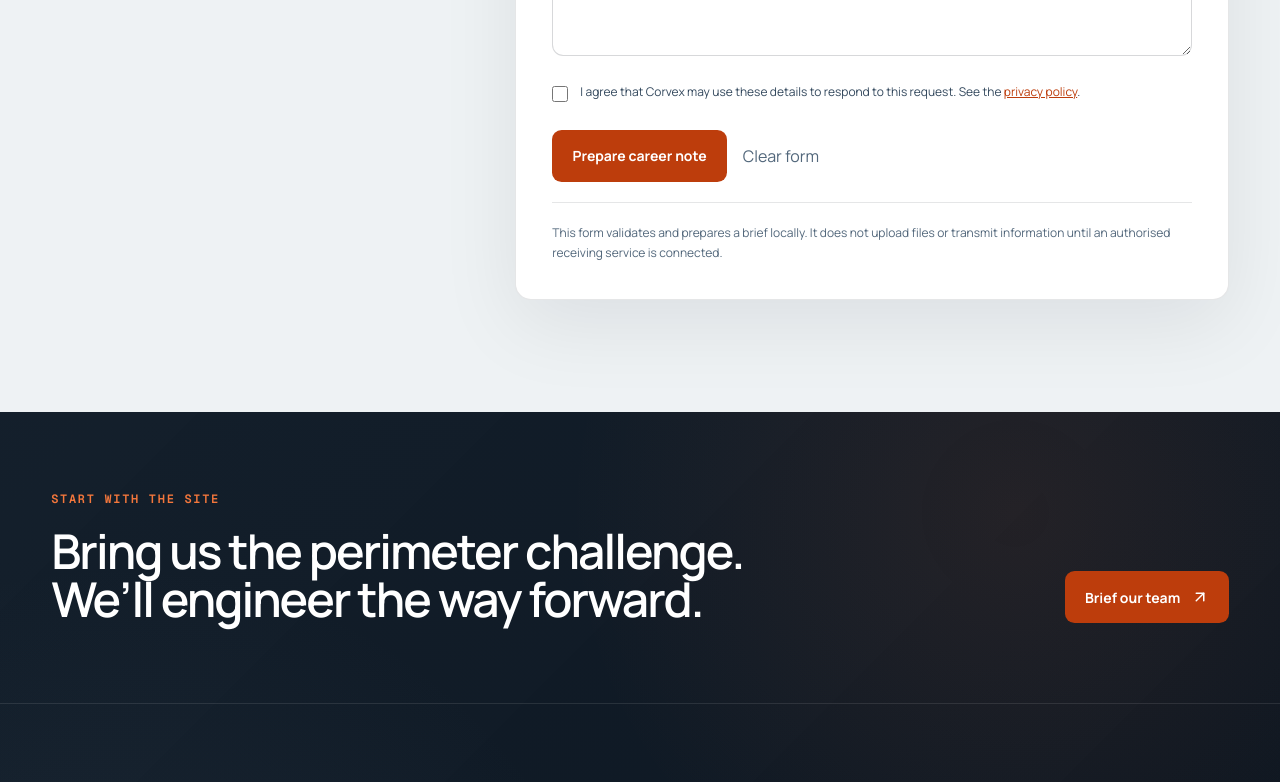
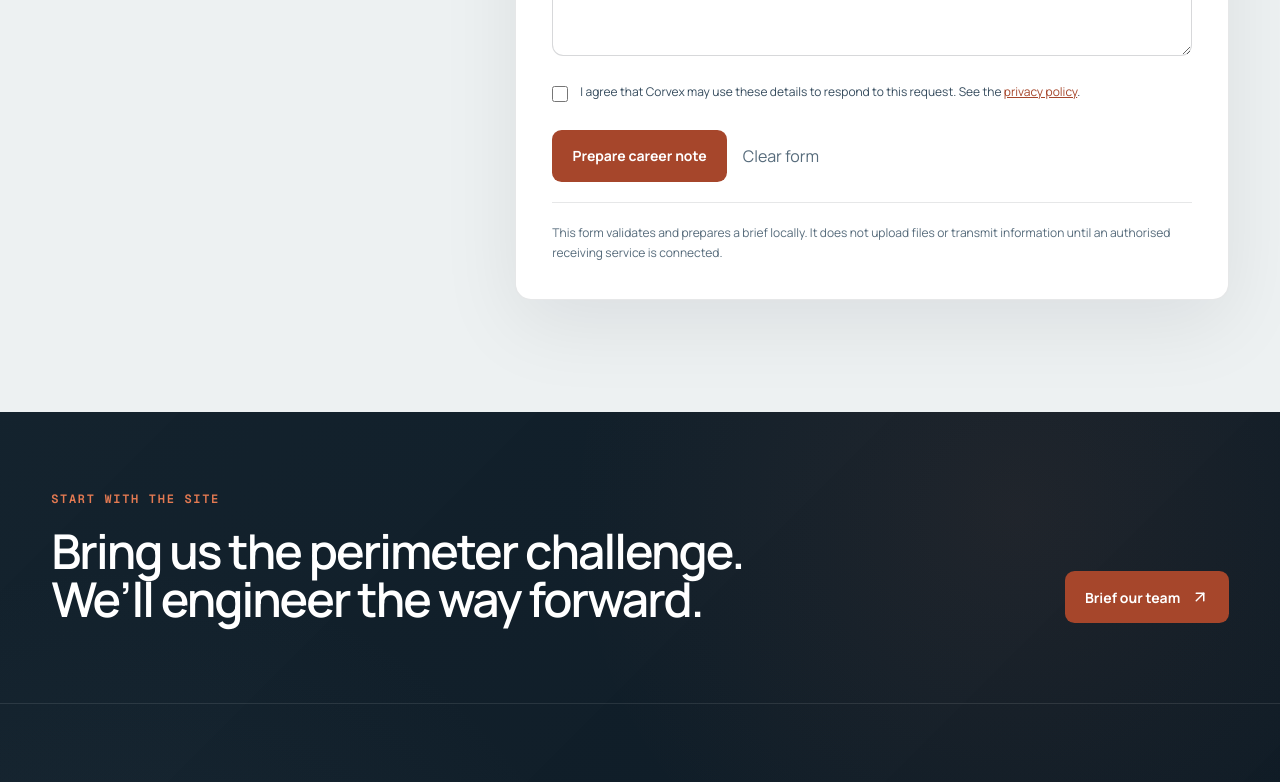
Before and after one commit to nanxqurilo-dev/wire-user, a Next.js app: page /careers in a window 1280 px wide. Shown: the part 2000-2782 px from the top of the page. Built offline with nearby package versions, Linux system fonts and the light colour scheme; no server answers.

Commit message:
color theme

```diff
--- a/app/globals.css
+++ b/app/globals.css
@@ -1,17 +1,17 @@
 @import "tailwindcss";
 
 @theme inline {
-  --color-ink-950: #08111c;
-  --color-navy-900: #0c1a29;
-  --color-navy-800: #13283c;
-  --color-slate-700: #33485d;
-  --color-slate-500: #52677b;
-  --color-steel-300: #b7c1ca;
-  --color-mist-100: #eef2f4;
-  --color-paper-50: #f8f9f7;
-  --color-signal-600: #bd3d0c;
-  --color-signal-500: #f4773c;
-  --color-signal-200: #ffc3a6;
+  --color-ink-950: #0a1722;
+  --color-navy-900: #0e1d29;
+  --color-navy-800: #172d3c;
+  --color-slate-700: #354b5d;
+  --color-slate-500: #566b7b;
+  --color-steel-300: #bdc8cf;
+  --color-mist-100: #edf1f2;
+  --color-paper-50: #faf9f6;
+  --color-signal-600: #a6462b;
+  --color-signal-500: #e47a52;
+  --color-signal-200: #f3c1ad;
   --color-success-600: #287a56;
   --color-danger-600: #b93838;
   --font-sans: var(--font-manrope);
@@ -29,7 +29,7 @@
 html { scroll-behavior: smooth; scroll-padding-top: calc(var(--header-height) + 1.5rem); }
 body {
   min-height: 100svh; display: flex; flex-direction: column; margin: 0;
-  background: #f8f9f7; color: #08111c;
+  background: #faf9f6; color: #0a1722;
   font-family: var(--font-manrope), system-ui, sans-serif;
   text-rendering: optimizeLegibility; -webkit-font-smoothing: antialiased;
 }
@@ -39,8 +39,8 @@ button, a, input, textarea, select { font: inherit; }
 }
 button, a { -webkit-tap-highlight-color: transparent; }
 button:not(:disabled), a[href], select { cursor: pointer; }
-::selection { background: #f4773c; color: #08111c; }
-:focus-visible { outline: 3px solid #f4773c; outline-offset: 3px; }
+::selection { background: #e47a52; color: #0a1722; }
+:focus-visible { outline: 3px solid #e47a52; outline-offset: 3px; }
 
 .container-shell {
   width: min(100%, calc(var(--container) + (var(--page-gutter) * 2)));
@@ -60,43 +60,43 @@ button:not(:disabled), a[href], select { cursor: pointer; }
 .button:hover { transform: translateY(-2px); box-shadow: 0 10px 28px rgb(8 17 28 / 0.14); }
 .button:active { transform: translateY(0) scale(.985); box-shadow: none; }
 .button:disabled { cursor: not-allowed; transform: none; box-shadow: none; }
-.button-primary { background: #bd3d0c; color: white; }
-.button-primary:hover { background: #9f3007; }
-.button-light { border-color: #fff; background: #fff; color: #08111c; }
-.button-light:hover { border-color: #eef2f4; background: #eef2f4; color: #08111c; }
+.button-primary { background: #a6462b; color: white; }
+.button-primary:hover { background: #8e3922; }
+.button-light { border-color: #fff; background: #fff; color: #0a1722; }
+.button-light:hover { border-color: #edf1f2; background: #edf1f2; color: #0a1722; }
 .bg-signal-600 .button.bg-white {
   border-color: #fff;
   background: #fff;
-  color: #08111c !important;
+  color: #0a1722 !important;
 }
 .bg-signal-600 .button.bg-white:hover {
-  border-color: #eef2f4;
-  background: #eef2f4;
-  color: #08111c !important;
+  border-color: #edf1f2;
+  background: #edf1f2;
+  color: #0a1722 !important;
 }
 .button-inverse { border-color: rgb(255 255 255 / 0.22); background: rgb(255 255 255 / 0.04); color: white; }
 .button-inverse:hover { border-color: rgb(255 255 255 / 0.5); background: rgb(255 255 255 / 0.09); }
 .skip-link {
   position: fixed; z-index: 100; top: 0.75rem; left: 0.75rem; transform: translateY(-180%);
-  border-radius: 0.5rem; background: #f06424; color: #08111c; padding: 0.75rem 1rem;
+  border-radius: 0.5rem; background: #e47a52; color: #0a1722; padding: 0.75rem 1rem;
   font-weight: 700; transition: transform 180ms ease;
 }
 .skip-link:focus { transform: translateY(0); }
 .industrial-grid {
   background-image: linear-gradient(rgb(255 255 255 / 0.055) 1px, transparent 1px),
     linear-gradient(90deg, rgb(255 255 255 / 0.055) 1px, transparent 1px),
-    radial-gradient(circle at 72% 35%, rgb(240 100 36 / 0.18), transparent 28%);
+    radial-gradient(circle at 72% 35%, rgb(228 122 82 / 0.14), transparent 28%);
   background-size: 4rem 4rem, 4rem 4rem, 100% 100%;
   mask-image: linear-gradient(to bottom, black 40%, transparent 100%);
 }
 
 section.bg-ink-950,
 footer.bg-ink-950 {
-  background-color: rgb(8 17 28 / 0.95);
+  background-color: rgb(10 23 34 / 0.96);
   background-image:
-    radial-gradient(circle at 82% 12%, rgb(244 119 60 / 0.09), transparent 28rem),
-    radial-gradient(circle at 8% 92%, rgb(82 103 123 / 0.12), transparent 32rem),
-    linear-gradient(135deg, rgb(19 40 60 / 0.22), rgb(8 17 28 / 0.72));
+    radial-gradient(circle at 82% 12%, rgb(228 122 82 / 0.075), transparent 28rem),
+    radial-gradient(circle at 8% 92%, rgb(86 107 123 / 0.1), transparent 32rem),
+    linear-gradient(135deg, rgb(23 45 60 / 0.2), rgb(10 23 34 / 0.76));
   background-position: 100% 0, 0 100%, 0 0;
   background-size: 115% 115%, 115% 115%, 100% 100%;
   backdrop-filter: blur(12px) saturate(112%);
@@ -107,19 +107,26 @@ footer.bg-ink-950 {
 @media (hover: hover) {
   section.bg-ink-950:hover,
   footer.bg-ink-950:hover {
-    background-color: rgb(8 17 28 / 0.93);
+    background-color: rgb(10 23 34 / 0.94);
     background-position: 92% 8%, 8% 92%, 0 0;
   }
 }
 
 .form-input {
   width: 100%; height: 3.25rem; border: 1px solid rgb(8 17 28 / 0.16); border-radius: 0.7rem;
-  background: white; padding-inline: 0.9rem; color: #08111c; font-size: 0.875rem;
+  background: white; padding-inline: 0.9rem; color: #0a1722; font-size: 0.875rem;
   transition: border-color 180ms ease, box-shadow 180ms ease;
 }
 .form-input::placeholder { color: #66788a; opacity: 1; }
 .form-input:hover { border-color: rgb(8 17 28 / 0.32); }
-.form-input:focus { border-color: #bd3d0c; box-shadow: 0 0 0 3px rgb(189 61 12 / 0.14); outline: none; }
+.form-input:focus { border-color: #a6462b; box-shadow: 0 0 0 3px rgb(166 70 43 / 0.14); outline: none; }
+
+section.bg-signal-600 {
+  background-color: #a6462b;
+  background-image:
+    radial-gradient(circle at 84% 10%, rgb(255 255 255 / 0.075), transparent 28rem),
+    linear-gradient(120deg, #953b25 0%, #a6462b 48%, #ad5032 100%);
+}
 
 @media (hover: hover) {
   article:has(> a):hover { border-color: rgb(189 61 12 / 0.35); }
--- a/app/industries/page.tsx
+++ b/app/industries/page.tsx
@@ -30,7 +30,7 @@ export default function IndustriesPage() {
       </section>
 
       <section className="bg-navy-900 py-20 text-white md:py-28">
-        <div className="container-shell"><Reveal><p className="eyebrow text-signal-500">A repeatable decision framework</p><h2 className="mt-6 max-w-4xl text-4xl font-semibold tracking-[-0.05em] md:text-6xl">Read the environment. Define the layers. Resolve the interfaces.</h2></Reveal><div className="mt-14 grid gap-px overflow-hidden rounded-2xl bg-white/10 md:grid-cols-3">{[[Compass,"Read the site","Terrain, exposure, operations, users, risk, and neighboring context."],[Layers3,"Set the layers","Boundary definition, delay, detection readiness, access, and response."],[ScanLine,"Resolve the details","Posts, fixings, gates, drainage, civil work, finishes, and documentation."]].map(([Icon,title,copy],index)=>{const StepIcon=Icon as typeof Compass;return <Reveal key={title as string} delay={index*.06} className="bg-ink-950 p-8 md:p-10"><span className="font-mono text-xs text-signal-500">0{index+1}</span><StepIcon aria-hidden="true" className="mt-10 text-steel-300" size={30}/><h3 className="mt-8 text-2xl font-semibold">{title as string}</h3><p className="mt-4 text-sm leading-6 text-steel-300">{copy as string}</p></Reveal>})}</div></div>
+        <div className="container-shell"><Reveal><p className="eyebrow text-signal-500">A repeatable decision framework</p><h2 className="mt-6 max-w-4xl text-4xl font-semibold tracking-[-0.05em] md:text-6xl">Read the environment. Define the layers. Resolve the interfaces.</h2></Reveal><div className="mt-14 grid gap-px overflow-hidden rounded-2xl border border-white/10 bg-white/10 shadow-[0_24px_70px_rgba(4,12,20,.16)] md:grid-cols-3">{[[Compass,"Read the site","Terrain, exposure, operations, users, risk, and neighboring context."],[Layers3,"Set the layers","Boundary definition, delay, detection readiness, access, and response."],[ScanLine,"Resolve the details","Posts, fixings, gates, drainage, civil work, finishes, and documentation."]].map(([Icon,title,copy],index)=>{const StepIcon=Icon as typeof Compass;return <Reveal key={title as string} delay={index*.06} className="bg-white/[0.035] p-8 transition-colors hover:bg-white/[0.065] md:p-10"><span className="font-mono text-xs text-signal-500">0{index+1}</span><StepIcon aria-hidden="true" className="mt-10 text-steel-300" size={30}/><h3 className="mt-8 text-2xl font-semibold">{title as string}</h3><p className="mt-4 text-sm leading-6 text-steel-300">{copy as string}</p></Reveal>})}</div></div>
       </section>
 
       <section className="relative overflow-hidden bg-signal-600 py-24 text-white md:py-32"><div className="container-shell relative grid gap-10 lg:grid-cols-[1fr_auto] lg:items-end"><Reveal><p className="eyebrow text-white/70">Your site may cross categories</p><h2 className="mt-6 max-w-5xl text-5xl font-semibold leading-[1.02] tracking-[-0.055em] text-balance md:text-7xl">Bring us the operating reality.</h2><p className="mt-6 max-w-2xl text-lg leading-8 text-white/80">Complex sites rarely fit one label. A project brief helps connect the relevant risks, users, interfaces, and system choices.</p></Reveal><Reveal delay={.1}><Link className="button border-white bg-white text-ink-950 hover:bg-paper-50" href="/request-a-quote">Start a project brief <ArrowRight aria-hidden="true" size={18}/></Link></Reveal></div></section>
```
